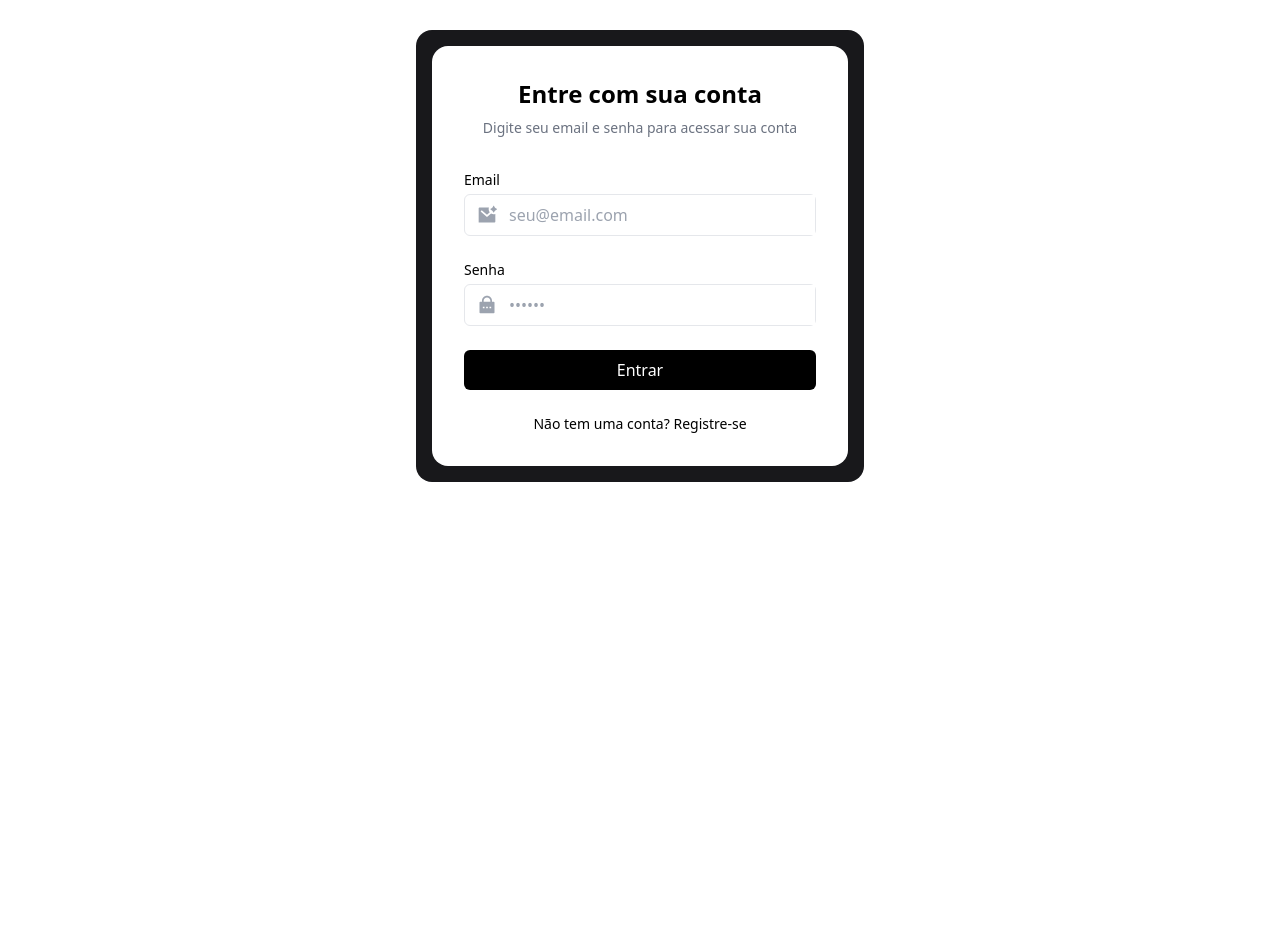
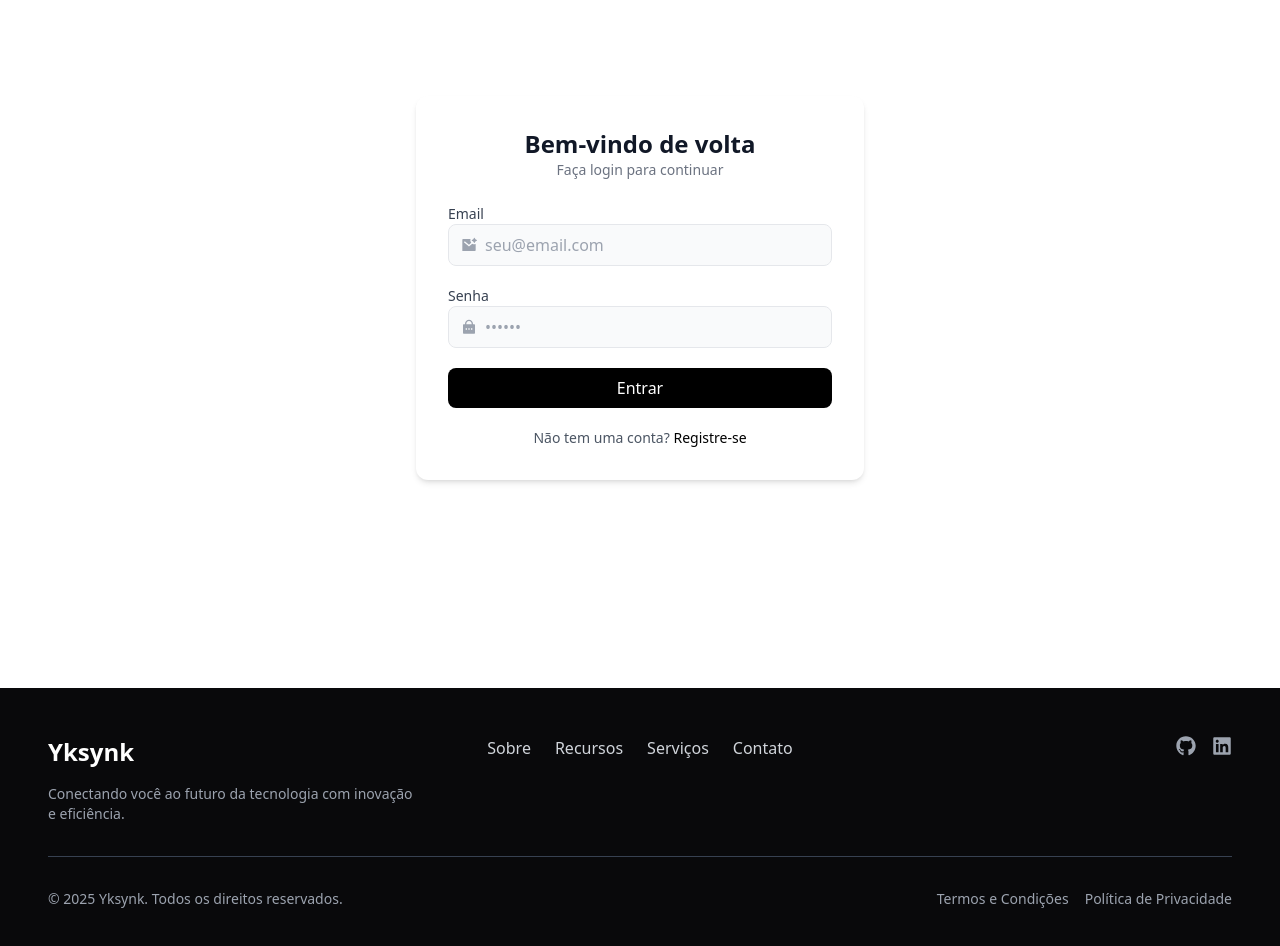
Before and after one commit to Dannick10/yksync_frontend, a Next.js app: page /signin in a window 1280 px wide. Shown: the part 240-1186 px from the top of the page. Before the commit the page ends 992 px from the top, so only its background shows below. Built offline with nearby package versions, Linux system fonts and the light colour scheme; no server answers.

Commit message:
feat/project

```diff
--- a/src/app/(public)/(auth)/layout.tsx
+++ b/src/app/(public)/(auth)/layout.tsx
@@ -23,7 +23,11 @@ const layout = ({children}: LayoutProps) => {
   },[token, router])
 
   return (
-    <div>{children}</div>
+    <div className="flex items-center justify-center min-h-screen px-4">
+      <div className="w-full max-w-md bg-white shadow-md rounded-xl overflow-hidden">
+      {children}
+      </div>
+    </div>
   )
 }
 
--- a/src/app/(public)/(auth)/register/page.tsx
+++ b/src/app/(public)/(auth)/register/page.tsx
@@ -56,8 +56,6 @@ export default function RegisterPage() {
   }, [dispatch]);
 
   return (
-    <div className="container mx-auto flex items-center justify-center min-h-[calc(100vh-4rem)] py-8 px-4">
-      <div className="w-full max-w-md bg-zinc-900 p-4 rounded-2xl">
         <div className="bg-white rounded-2xl p-8">
           <div className="text-center space-y-2 mb-8">
             <h1 className="text-2xl font-bold">Crie sua conta</h1>
@@ -165,7 +163,5 @@ export default function RegisterPage() {
             </div>
           </form>
         </div>
-      </div>
-    </div>
   );
 }
--- a/src/app/(public)/(auth)/signin/page.tsx
+++ b/src/app/(public)/(auth)/signin/page.tsx
@@ -42,57 +42,49 @@ export default function SignInPage() {
   }, [dispatch]);
 
   return (
-    <div className="container mx-auto flex items-center justify-center min-h-[calc(100vh-4rem)] py-8 px-4">
-      <div className="w-full max-w-md bg-zinc-900 p-4 rounded-2xl">
-        <div className="bg-white rounded-2xl p-8">
-          <div className="text-center space-y-2 mb-8">
-            <h1 className="text-2xl font-bold">Entre com sua conta</h1>
-            <p className="text-gray-500 text-sm">
-              Digite seu email e senha para acessar sua conta
-            </p>
+        <div className="p-8">
+          <div className="text-center mb-6">
+            <h1 className="text-2xl font-bold text-gray-900">Bem-vindo de volta</h1>
+            <p className="text-gray-500 text-sm">Faça login para continuar</p>
           </div>
 
-          <form onSubmit={handleSubmit(onSubmit)} className="space-y-6">
-            <div className="space-y-1">
-              <label htmlFor="email" className="block text-sm font-medium">
+          <form onSubmit={handleSubmit(onSubmit)} className="space-y-5">
+            <div>
+              <label htmlFor="email" className="block text-sm font-medium text-gray-700">
                 Email
               </label>
-              <div className="flex items-center border rounded-md pl-3 focus-within:ring-2 focus-within:ring-black focus-within:border-black">
-                <RiMailAiFill className="h-5 w-5 text-gray-400" />
+              <div className="flex items-center border rounded-lg px-3 py-2 bg-gray-50 focus-within:ring-2 focus-within:ring-black">
+                <RiMailAiFill className="text-gray-400" />
                 <input
                   id="email"
                   type="email"
                   placeholder="seu@email.com"
-                  className="flex-1 px-3 py-2 border-0 focus:outline-none"
+                  className="flex-1 bg-transparent border-0 outline-none px-2"
                   {...register("email")}
                 />
               </div>
-              {errors.email && (
-                <p className="text-red-500 text-xs mt-1">{errors.email.message}</p>
-              )}
+              {errors.email && <p className="text-red-500 text-xs mt-1">{errors.email.message}</p>}
             </div>
 
-            <div className="space-y-1">
-              <label htmlFor="password" className="block text-sm font-medium">
+            <div>
+              <label htmlFor="password" className="block text-sm font-medium text-gray-700">
                 Senha
               </label>
-              <div className="flex items-center border rounded-md pl-3 focus-within:ring-2 focus-within:ring-black focus-within:border-black">
-                <RiLockPasswordFill className="h-5 w-5 text-gray-400" />
+              <div className="flex items-center border rounded-lg px-3 py-2 bg-gray-50 focus-within:ring-2 focus-within:ring-black">
+                <RiLockPasswordFill className="text-gray-400" />
                 <input
                   id="password"
                   type="password"
                   placeholder="••••••"
-                  className="flex-1 px-3 py-2 border-0 focus:outline-none"
+                  className="flex-1 bg-transparent border-0 outline-none px-2"
                   {...register("password")}
                 />
               </div>
-              {errors.password && (
-                <p className="text-red-500 text-xs mt-1">{errors.password.message}</p>
-              )}
+              {errors.password && <p className="text-red-500 text-xs mt-1">{errors.password.message}</p>}
             </div>
 
             {error && (
-              <div className="p-3 rounded-md bg-red-50 text-red-600 text-sm">
+              <div className="p-3 rounded-md bg-red-50 text-red-600 text-sm text-center">
                 {error}
               </div>
             )}
@@ -100,12 +92,12 @@ export default function SignInPage() {
             <button
               type="submit"
               disabled={loading}
-              className="w-full py-2 bg-black text-white rounded-md font-medium hover:bg-gray-800 transition-colors disabled:opacity-70 disabled:cursor-not-allowed"
+              className="w-full py-2 bg-black text-white rounded-lg font-medium hover:bg-gray-800 transition disabled:opacity-70 disabled:cursor-not-allowed"
             >
               {loading ? "Aguarde..." : "Entrar"}
             </button>
 
-            <div className="text-center text-sm">
+            <div className="text-center text-sm text-gray-600">
               Não tem uma conta?{" "}
               <Link href="/register" className="text-black font-medium hover:underline">
                 Registre-se
@@ -113,7 +105,6 @@ export default function SignInPage() {
             </div>
           </form>
         </div>
-      </div>
-    </div>
   );
+
 }
--- a/src/app/globals.css
+++ b/src/app/globals.css
@@ -23,6 +23,7 @@
   padding: 0;
   box-sizing: border-box;
 }
+
 
 
 .fc-event {
@@ -63,6 +64,10 @@
   color: black;
 }
 
+.fc-multimonth-title{
+  color: white;
+}
+
 .fc .fc-today-button {
   background-color: white !important;
   color: black !important;
--- a/src/app/layout.tsx
+++ b/src/app/layout.tsx
@@ -22,6 +22,7 @@ export const metadata: Metadata = {
 import { Provider } from "react-redux";
 import { store } from "@/redux/store";
 import { ReduxProvider } from "./provider";
+import FooterComponent from "@/components/FooterComponent";
 
 export default function RootLayout({
   children,
@@ -35,9 +36,10 @@ export default function RootLayout({
       >
         <ReduxProvider>
           <Header />
-          <main className="py-32">
+          <main className="pt-32">
           {children}
           </main>
+          <FooterComponent />
         </ReduxProvider>
       </body>
     </html>
--- a/src/components/ButtonHamburguer.tsx
+++ b/src/components/ButtonHamburguer.tsx
@@ -1,157 +1,88 @@
-"use client"
+"use client";
 
-import Link from "next/link"
-import { useEffect, useState, useRef } from "react"
-import { motion, AnimatePresence } from "framer-motion"
+import Link from "next/link";
+import { useEffect, useState } from "react";
 
 type ButtonHamburguerProps = {
   items: {
-    text: string
-    url: string
-  }[]
-}
+    text: string;
+    url: string;
+  }[];
+};
 
 const ButtonHamburguer = ({ items: NavItems }: ButtonHamburguerProps) => {
-  const [isOpen, setIsOpen] = useState(false)
-  const menuRef = useRef<HTMLDivElement>(null)
+  const [isOpen, setIsOpen] = useState(false);
 
   const handleChangeButton = () => {
-    setIsOpen(!isOpen)
+    setIsOpen(!isOpen);
+  };
+
+  const resizeClose = () => {
+    addEventListener("resize", () => {
+      if (window.innerWidth > 768) {
+        setIsOpen(false);
       }
-
-  const handleClickOutside = (event: MouseEvent) => {
-    if (menuRef.current && !menuRef.current.contains(event.target as Node)) {
-      setIsOpen(false)
-    }
-  }
+    });
+  };
 
   useEffect(() => {
-    const handleResize = () => {
-      if (window.innerWidth > 768) {
-        setIsOpen(false)
-      }
-    }
+    resizeClose();
+    return () => removeEventListener("resize", resizeClose);
+  }, []);
 
-    window.addEventListener("resize", handleResize)
-    document.addEventListener("mousedown", handleClickOutside)
-
-    return () => {
-      window.removeEventListener("resize", handleResize)
-      document.removeEventListener("mousedown", handleClickOutside)
-    }
-  }, [])
-
-  // Lock body scroll when menu is open
-  useEffect(() => {
-    if (isOpen) {
-      document.body.style.overflow = "hidden"
-    } else {
-      document.body.style.overflow = ""
-    }
-    return () => {
-      document.body.style.overflow = ""
-    }
-  }, [isOpen])
-
-  const menuVariants = {
-    closed: {
-      x: "100%",
-      opacity: 0,
-      transition: {
-        type: "tween",
-        duration: 0.3,
+  const SubItems: { label: string; link: string }[] = [
+    {
+      label: "Sobre",
+      link: "/sobre",
     },
+    {
+      label: "Recursos",
+      link: "/recursos",
     },
-    open: {
-      x: 0,
-      opacity: 1,
-      transition: {
-        type: "tween",
-        duration: 0.3,
+    {
+      label: "Serviços",
+      link: "/servicos",
     },
+    {
+      label: "Contato",
+      link: "/contato",
     },
-  }
-
-  const backdropVariants = {
-    closed: {
-      opacity: 0,
-      transition: {
-        duration: 0.3,
-      },
-    },
-    open: {
-      opacity: 1,
-      transition: {
-        duration: 0.3,
-      },
-    },
-  }
-
-  const itemVariants = {
-    closed: { opacity: 0, x: 20 },
-    open: (i: number) => ({
-      opacity: 1,
-      x: 0,
-      transition: {
-        delay: i * 0.05,
-        duration: 0.3,
-      },
-    }),
-  }
+  ];
 
   return (
     <>
-      <button
-        className="flex md:hidden z-40 flex-col justify-center items-center w-10 h-10 rounded-md focus:outline-none focus:ring-2 focus:ring-white/30 transition-all"
+      <div
+        className="flex md:hidden z-40 flex-col gap-2 cursor-pointer relative bg-zinc-950"
         onClick={handleChangeButton}
-        aria-label={isOpen ? "Close menu" : "Open menu"}
-        aria-expanded={isOpen}
       >
-        <div className="flex flex-col gap-[6px] items-center justify-center">
         <span
-            className={`w-[24px] h-[2px] bg-white rounded-full transition-all duration-300 ${
-              isOpen ? "rotate-45 translate-y-[4px]" : ""
+          className={`w-[30px] h-[2px] bg-white transition-all duration-300 ${
+            isOpen ? "rotate-45 translate-y-[7px]" : ""
           }`}
         ></span>
         <span
-            className={`w-[24px] h-[2px] bg-white rounded-full transition-all duration-300 ${
-              isOpen ? "opacity-0 scale-0" : ""
+          className={`w-[30px] h-[2px] bg-white transition-all duration-300 ${
+            isOpen ? "opacity-0" : ""
           }`}
         ></span>
         <span
-            className={`w-[24px] h-[2px] bg-white rounded-full transition-all duration-300 ${
-              isOpen ? "-rotate-45 -translate-y-[4px]" : ""
+          className={`w-[30px] h-[2px] bg-white transition-all duration-300 ${
+            isOpen ? "-rotate-45 -translate-y-[7px]" : ""
           }`}
         ></span>
       </div>
-      </button>
 
-      <AnimatePresence>
       {isOpen && (
         <>
-            <motion.div
-              className="fixed inset-0 bg-black/60 backdrop-blur-sm z-20"
+          <div
+            className="fixed inset-0 bg-black/50 z-20"
             onClick={handleChangeButton}
-              initial="closed"
-              animate="open"
-              exit="closed"
-              variants={backdropVariants}
-            />
-
-            <motion.div
-              className="fixed top-0 right-0 z-30 w-4/5 sm:w-3/5 h-full bg-black/95 shadow-xl"
-              ref={menuRef}
-              initial="closed"
-              animate="open"
-              exit="closed"
-              variants={menuVariants}
-            >
-              <div className="flex flex-col h-full">
+          ></div>
+          <div className="fixed top-0 right-0 z-30 w-4/5 sm:w-3/5 h-full bg-black shadow-lg">
             <div className="flex justify-end p-6">
               <button
                 onClick={handleChangeButton}
-                    className="text-white hover:text-gray-300 transition-colors p-2 rounded-full hover:bg-white/10"
-                    aria-label="Close menu"
+                className="text-white hover:text-gray-300"
               >
                 <svg
                   xmlns="http://www.w3.org/2000/svg"
@@ -160,45 +91,44 @@ const ButtonHamburguer = ({ items: NavItems }: ButtonHamburguerProps) => {
                   viewBox="0 0 24 24"
                   stroke="currentColor"
                 >
-                      <path strokeLinecap="round" strokeLinejoin="round" strokeWidth={2} d="M6 18L18 6M6 6l12 12" />
+                  <path
+                    strokeLinecap="round"
+                    strokeLinejoin="round"
+                    strokeWidth={2}
+                    d="M6 18L18 6M6 6l12 12"
+                  />
                 </svg>
               </button>
             </div>
-
-                <nav className="flex-1 overflow-y-auto">
-                  <ul className="flex flex-col text-white p-6 space-y-2">
+            <ul className="flex flex-col text-white p-6 space-y-4">
               {NavItems.map((item, index) => (
-                      <motion.li
+                <Link
+                  className="w-full"
+                  href={item.url}
                   key={index}
-                        custom={index}
-                        variants={itemVariants}
-                        initial="closed"
-                        animate="open"
-                        exit="closed"
+                  onClick={handleChangeButton}
                 >
-                        <Link
-                          href={item.url}
-                          onClick={handleChangeButton}
-                          className="block py-3 px-4 border-b border-gray-800 hover:bg-gray-800 transition-all rounded-md group"
-                        >
-                          <span className="flex items-center">
-                            <span className="w-0 h-[2px] bg-white group-hover:w-4 transition-all duration-300 mr-0 group-hover:mr-2"></span>
+                  <li className="py-3 px-4 border-b border-gray-800 hover:bg-gray-900 transition-colors rounded-md">
                     {item.text}
-                          </span>
+                  </li>
                 </Link>
-                      </motion.li>
               ))}
             </ul>
-                </nav>
 
-                <div className="p-6 text-center text-gray-500 text-sm">© {new Date().getFullYear()} YKSYNCK</div>
+            <ul className="flex flex-col text-white p-6 space-y-4">
+              {SubItems.map((item, index) => (
+                <Link className="w-full" href={item.link} key={index}>
+                  <li className="py-3 px-4 border-b border-gray-500 hover:bg-gray-900 transition-colors rounded-md">
+                    {item.label}
+                  </li>
+                </Link>
+              ))}
+            </ul>
           </div>
-            </motion.div>
         </>
       )}
-      </AnimatePresence>
     </>
-  )
-}
+  );
+};
 
-export default ButtonHamburguer
+export default ButtonHamburguer;
--- /dev/null
+++ b/src/components/FooterComponent.tsx
@@ -0,0 +1,60 @@
+import Link from "next/link";
+import { FaFacebookF, FaTwitter, FaInstagram, FaLinkedinIn, FaGithub, FaLinkedin } from "react-icons/fa";
+
+const FooterComponent = () => {
+  return (
+    <footer className="bg-zinc-950 text-gray-300 py-12">
+      <div className="container mx-auto px-6 md:px-12">
+        <div className="grid grid-cols-1 md:grid-cols-3 gap-8">
+          {/* description */}
+          <div>
+            <h2 className="text-2xl font-bold text-white">Yksynk</h2>
+            <p className="mt-4 text-sm text-gray-400">
+              Conectando você ao futuro da tecnologia com inovação e eficiência.
+            </p>
+          </div>
+
+          {/* Links  */}
+          <div className="flex flex-col md:flex-row md:justify-center gap-6">
+            <Link href="#" className="hover:text-white transition-colors">
+              Sobre
+            </Link>
+            <Link href="#" className="hover:text-white transition-colors">
+              Recursos
+            </Link>
+            <Link href="#" className="hover:text-white transition-colors">
+              Serviços
+            </Link>
+            <Link href="#" className="hover:text-white transition-colors">
+              Contato
+            </Link>
+          </div>
+
+          {/* network */}
+          <div className="flex justify-start md:justify-end gap-4">
+            <Link href="#" className="text-gray-400 hover:text-white transition-colors text-xl">
+              <FaGithub />
+            </Link>
+            <Link href="#" className="text-gray-400 hover:text-white transition-colors text-xl">
+              <FaLinkedin />
+            </Link>
+          </div>
+        </div>
+
+        <div className="mt-8 pt-8 border-t border-gray-700 text-center text-gray-400 text-sm flex flex-col md:flex-row justify-between items-center">
+          <p>© {new Date().getFullYear()} Yksynk. Todos os direitos reservados.</p>
+          <div className="flex gap-4 mt-4 md:mt-0">
+            <Link href="#" className="hover:text-white transition-colors">
+              Termos e Condições
+            </Link>
+            <Link href="#" className="hover:text-white transition-colors">
+              Política de Privacidade
+            </Link>
+          </div>
+        </div>
+      </div>
+    </footer>
+  );
+};
+
+export default FooterComponent;
```
Also changed, not shown: src/app/(public)/page.tsx (+0 -27 lines), src/components/Header.tsx (+1 -18 lines). Lines whose indentation alone changed are shown as unchanged.
